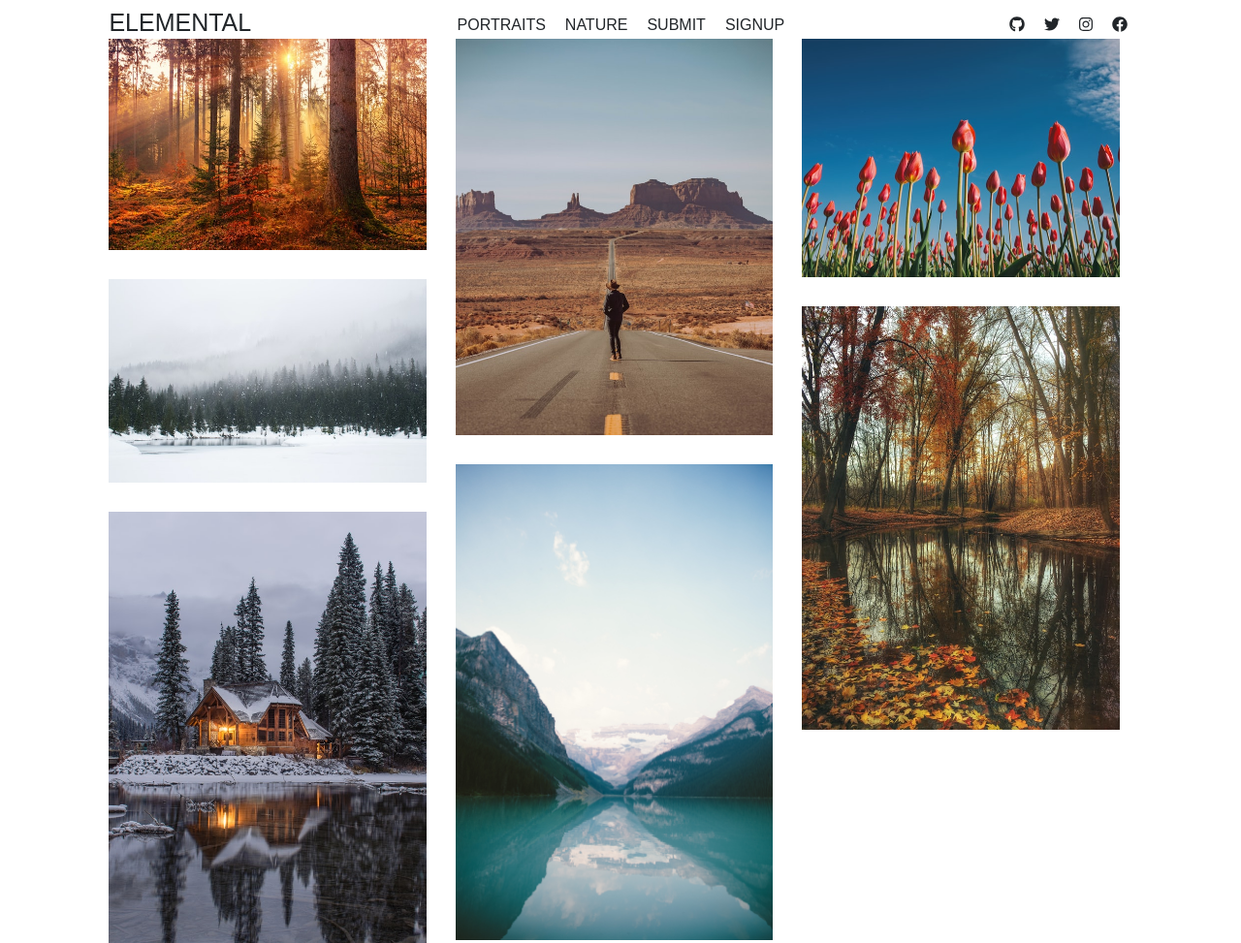
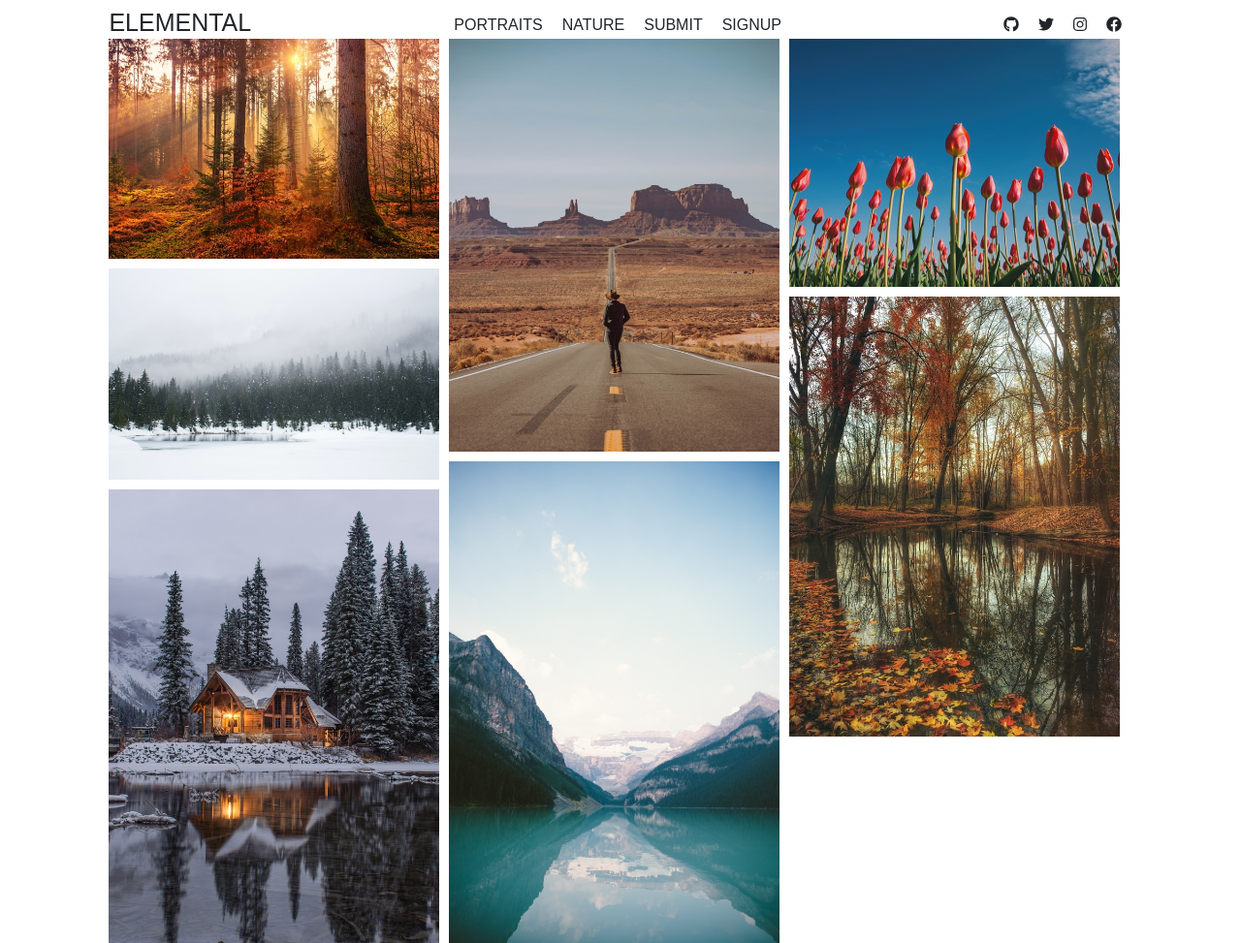
Before and after one commit to VladimirNeri/Elemental, a React app: page /#/nature in a window 1280 px wide. Shown: the top 973 px of the page at 97% size. Built offline with nearby package versions, Linux system fonts and the light colour scheme.

Commit message:
update css

```diff
--- a/src/components/Navbar/nav.style.js
+++ b/src/components/Navbar/nav.style.js
@@ -7,7 +7,7 @@ export const Nav = styled.div`
   font-size: 12px;
   text-transform: uppercase;
   height: 4rem;
-  width: 82.5%;
+  width: 82%;
 
   overflow: hidden;
   z-index: 21;
--- a/src/index.css
+++ b/src/index.css
@@ -38,18 +38,18 @@ body {
   display: -webkit-box; /* Not needed if autoprefixing */
   display: -ms-flexbox; /* Not needed if autoprefixing */
   display: flex;
-  margin-left: -30px; /* gutter size offset */
+  margin-left: -10px; /* gutter size offset */
   width: auto;
 }
 .my-masonry-grid_column {
-  padding-left: 30px; /* gutter size */
+  padding-left: 10px; /* gutter size */
   background-clip: padding-box;
 
 }
 
 /* Style your items */
 .my-masonry-grid_column > div { /* change div to reference your elements you put in <Masonry> */
-  margin-bottom: 30px;
+  margin-bottom: 10px;
 
 }
 
```
